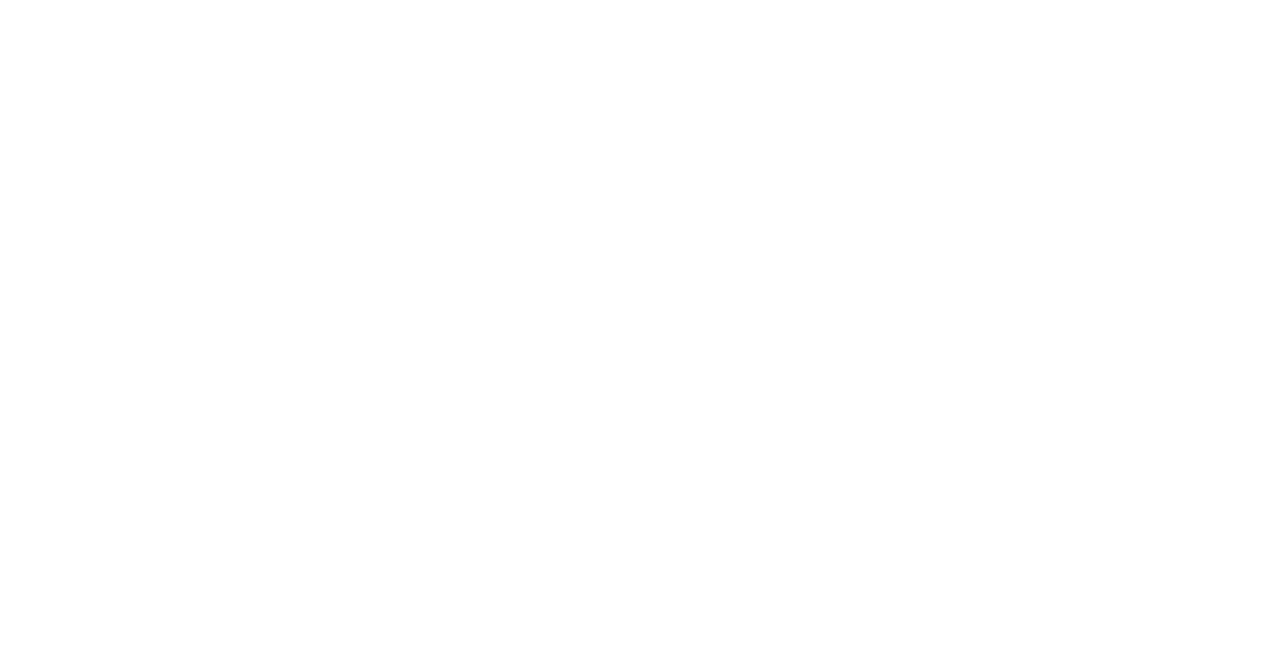
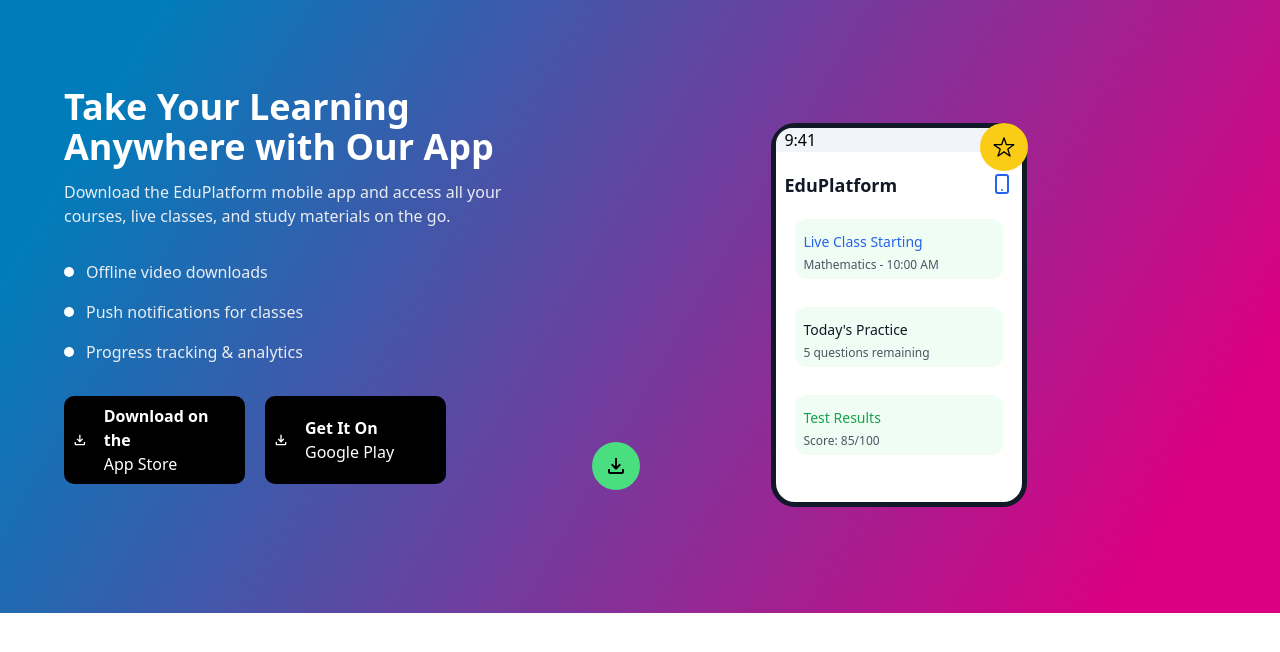
Before and after one commit to Midhun123-git/EduPlatFom, a React (Vite) app: page /Promotion in a window 1280 px wide. Before the commit this address had no page. Shown: the top 652 px of the page. Built offline with nearby package versions, Linux system fonts and the light colour scheme.

Commit message:
Promotion Page Completed

```diff
--- a/src/App.jsx
+++ b/src/App.jsx
@@ -9,6 +9,7 @@
 import SectionPage from './Pages/SectionPage'
 import Review from "./Componets/Review"
 import ReviewPage from './Pages/ReviewPage'
+import Promotion from './Pages/Promotion'
 const App = () => {
   return (
 
@@ -21,6 +22,7 @@
        <Route path="/SectionPage" element={<SectionPage/>}/>
        <Route path="/Review" element={<Review/>}/>
        <Route path="/ReviewPage" element={<ReviewPage/>}/>
+       <Route path="/Promotion" element={<Promotion/>}/>
        {/* <Route path="/PopularCourses" element={<PopularCourses/>}/> */}
     </Routes>
   )
--- /dev/null
+++ b/src/Pages/Promotion.jsx
@@ -0,0 +1,135 @@
+import React from 'react'
+import { IoIosStarOutline } from "react-icons/io";
+import { MdOutlineFileDownload } from "react-icons/md";
+import { BsThreeDots } from "react-icons/bs";
+import { HiOutlineDeviceMobile } from "react-icons/hi";
+const Promotion = () => {
+  return (
+    <div className='w-full py-10 relative flex justify-center items-center   lg:h-[613px] bg-[linear-gradient(120deg,#017CBA_0%,#017CBA_10%,#DB0082_90%,#DB0082_100%)]'>
+       <div className='w-[90%]   lg:h-[453px] flex
+        flex-col lg:flex-row  gap-10'>
+           {/* left section */}
+           <div className='flex flex-col gap-3 text-center lg:text-left'>
+                    <p className='font-[700] text-[28px] lg:text-[36px]  text-[#FFFFFF] '>Take Your Learning</p>
+                    <p className='font-[700] text-[28px] lg:text-[36px]  text-[#FFFFFF] leading-0.5'>Anywhere with Our App</p>
+                    <p className='font-[400] text-[16px] lg:text-[20] text-[#E9EDF2] mt-5'>
+                        Download the EduPlatform mobile app and access all your  <br className='hidden lg:block'/>
+                        courses, live classes, and study materials on the go.</p>
+
+                        {/* <div className='flex flex-col gap-4 mt-5'>
+                                 <div className='flex gap-3  items-center'>
+                                              <div className='rounded-full h-[10px] w-[10px]  bg-[#FFFFFF]'/>
+                                              <p className='font-[400]  text-[16px] text-[#E9EDF2]'>Offline video downloads</p>
+                                </div>
+
+                                <div className='flex gap-3  items-center'>
+                                              <div className='rounded-full h-[10px] w-[10px]  bg-[#FFFFFF]'/>
+                                              <p className='font-[400]  text-[16px] text-[#E9EDF2]'>Push notifications for classes</p>
+                                </div>
+
+                                <div className='flex gap-3  items-center'>
+                                              <div className='rounded-full h-[10px] w-[10px]  bg-[#FFFFFF]'/>
+                                              <p className='font-[400]  text-[16px] text-[#E9EDF2]'>Progress tracking & analytics</p>
+                                </div>
+
+
+                                <div className='flex gap-3  items-center'>
+                                              <IoIosStarOutline size={20} className='text-[yellow]'/>
+                                              <p className='font-[400]  text-[16px] text-[#E9EDF2]'>4.8/5 on App Store & Play Store</p>
+                                </div>
+                        </div> */}
+
+                        <div className='flex flex-col gap-4 mt-5 items-center lg:items-start'>
+                            {
+                              [
+                                "Offline video downloads",
+                                "Push notifications for classes",
+                                "Progress tracking & analytics"
+                              ].map((text,i)=>(
+                                    <div key={i} className='flex gap-3 items-center'>
+                                    <div className='rounded-full h-[10px] w-[10px] bg-white'/>
+                                    <p className='text-[#E9EDF2]'>{text}</p>
+                                </div>
+                              ))
+
+                            }
+                        </div>
+
+                        <div className='flex gap-5 mt-5 flex-wrap  lg:justify-start justify-center'>
+                                        <div className='flex gap-4 w-[181px]  cursor-pointer rounded-[10px] p-2 bg-[#000000] text-white items-center'>
+                                        <MdOutlineFileDownload size={16} />
+                                        <p className='font-[600]'>Download on the <br /> <span className='font-[500]'>App Store</span></p>
+                                        </div>
+
+                                         <div className='flex gap-4 w-[181px] cursor-pointer rounded-[10px] p-2 bg-[#000000] text-white items-center'>
+                                        <MdOutlineFileDownload size={16} />
+                                        <p className='font-[600]'>Get It On <br /> <span className='font-[500]'>Google Play</span></p>
+                                        </div>
+                        </div>
+           </div>
+
+           {/* leftsection ends */}
+         <div className='flex  flex-col sm:mt-4 items-center justify-center relative  sm:ml-0 lg:ml-[230px]'>
+             <div className='lg:w-[256px] lg:h-[384px] border-5 border-[#111827]  bg-[#FFFFFF]
+           rounded-[24px]
+           '>
+                 <div  className='w-full h-[24px] bg-[#F1F5F9]  flex justify-between  rounded-tr-[16px] rounded-tl-[16px]'>
+                             <p className='ml-2  font-[500]  text[#020817]'>9:41</p>
+                             <BsThreeDots  className='mr-3 text-[#9CA3AF]'/>
+
+                 </div>
+
+                 <div className='flex justify-between mt-5 '>
+                    <p className='font-[700] text-[18px] text-[#111827]  ml-2'>EduPlatform</p>
+                        <HiOutlineDeviceMobile  size={24} className='mr-2 text-[#2563EB]'/>
+                 </div>
+
+                 <div className='flex flex-col items-center  gap-7  mt-5'>
+                        <div className='flex flex-col gap-1 p-2 bg-[#F0FDF4] w-[208px] h-[60px] rounded-[12px]'>
+                             <p className='text-[#2563EB] text-[14px] font-[500] mt-1'>Live Class Starting</p>
+                               <p className='text-[#4B5563] text-[12px] font-[400]'>Mathematics - 10:00 AM</p>
+                        </div>
+
+                          <div className='flex flex-col gap-1 p-2  bg-[#F0FDF4] w-[208px] h-[60px] rounded-[12px]'>
+                             <p className='text-[#111827] text-[14px] font-[500] mt-1'>Today's Practice</p>
+                               <p className='text-[#4B5563] text-[12px] font-[400]'>5 questions remaining</p>
+                        </div>
+
+                          <div className='flex flex-col gap-1 p-2 bg-[#F0FDF4] w-[208px] h-[60px] rounded-[12px]'>
+                             <p className='text-[#16A34A] text-[14px] font-[500] mt-1'>Test Results</p>
+                               <p className='text-[#4B5563] text-[12px] font-[400]'>Score: 85/100</p>
+                        </div>
+                 </div>
+           </div>
+         </div>
+
+
+            <div className='w-[48px] h-[48px]
+             bg-[#FACC15] rounded-full
+             ml-5 flex items-center
+             cursor-pointer justify-center
+             absolute
+             top-[20%]
+             lg:left-[75%]
+
+             '>
+                    <IoIosStarOutline  size={24}/>
+            </div>
+
+       </div>
+         <div className='w-[48px] h-[48px]
+         bg-[#4ADE80] cursor-pointer
+         rounded-full ml-5 flex
+         items-center justify-center
+         absolute
+         lg:bottom-[20%]
+         sm:bottom-[10%]
+         right-[50%]
+         '>
+                    <MdOutlineFileDownload  size={24}/>
+        </div>
+    </div>
+  )
+}
+
+export default Promotion
```
